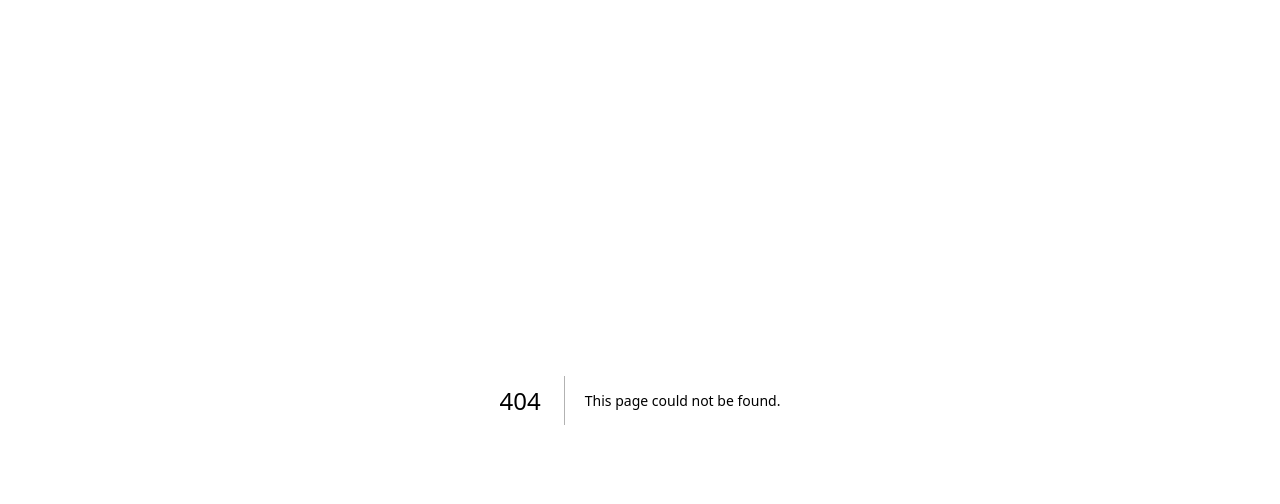
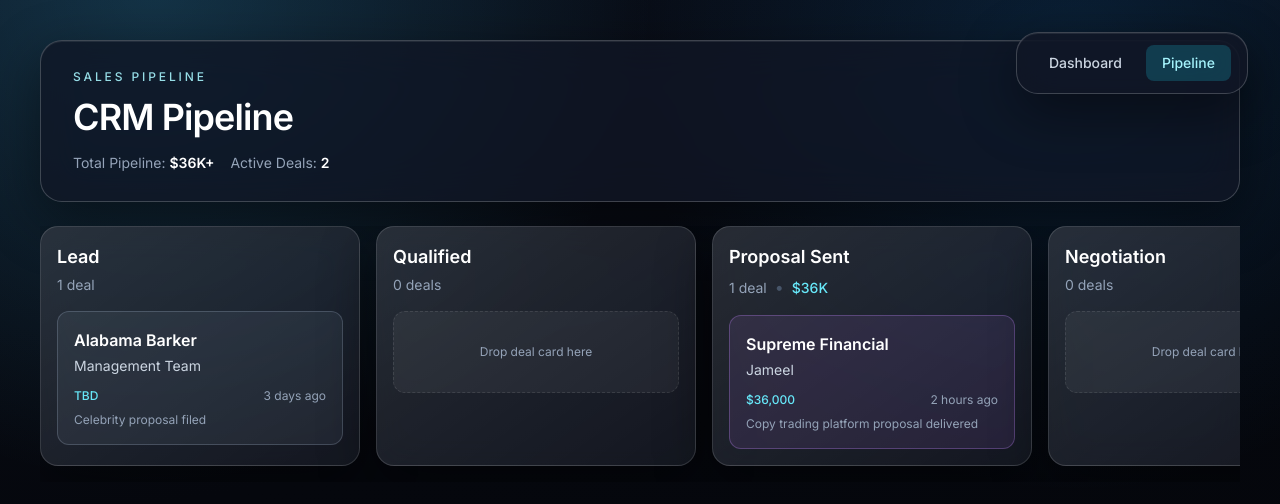
Before and after one commit to vibeworksai/vibeworks-hub, a Next.js app: page /pipeline in a window 1280 px wide. Before the commit this address had no page. Shown: the top 504 px of the page. Built offline with nearby package versions, Linux system fonts and the light colour scheme.

Commit message:
Add CRM pipeline, navigation, and quick stats dashboard

```diff
--- /dev/null
+++ b/app/components/Navigation.tsx
@@ -0,0 +1,38 @@
+"use client";
+
+import Link from "next/link";
+import { usePathname } from "next/navigation";
+
+export default function Navigation() {
+  const pathname = usePathname();
+
+  const links = [
+    { href: "/", label: "Dashboard" },
+    { href: "/pipeline", label: "Pipeline" }
+  ];
+
+  return (
+    <nav className="glass-panel fixed bottom-6 left-1/2 z-50 -translate-x-1/2 border-white/20 px-4 py-3 sm:bottom-auto sm:left-auto sm:right-8 sm:top-8 sm:translate-x-0">
+      <ul className="flex gap-2">
+        {links.map((link) => {
+          const isActive = pathname === link.href || (link.href !== "/" && pathname.startsWith(link.href));
+
+          return (
+            <li key={link.href}>
+              <Link
+                href={link.href}
+                className={`block rounded-lg px-4 py-2 text-sm font-medium transition-colors ${
+                  isActive
+                    ? "bg-cyan-400/20 text-cyan-200"
+                    : "text-slate-300 hover:bg-white/10 hover:text-white"
+                }`}
+              >
+                {link.label}
+              </Link>
+            </li>
+          );
+        })}
+      </ul>
+    </nav>
+  );
+}
--- a/app/layout.tsx
+++ b/app/layout.tsx
@@ -1,12 +1,13 @@
 import type { Metadata } from "next";
 import { Inter } from "next/font/google";
 import "./globals.css";
+import Navigation from "./components/Navigation";
 
 const inter = Inter({ subsets: ["latin"] });
 
 export const metadata: Metadata = {
-  title: "Next App",
-  description: "Created with Next.js App Router"
+  title: "VibeWorks Hub",
+  description: "Premium project management and CRM for VibeWorks Studio"
 };
 
 export default function RootLayout({
@@ -16,7 +17,10 @@ export default function RootLayout({
 }>) {
   return (
     <html lang="en">
-      <body className={inter.className}>{children}</body>
+      <body className={inter.className}>
+        <Navigation />
+        {children}
+      </body>
     </html>
   );
 }
--- a/app/page.tsx
+++ b/app/page.tsx
@@ -84,6 +84,30 @@ export default function HomePage() {
           <p className="mt-3 max-w-2xl text-sm text-slate-300 sm:text-base">
             Real-time portfolio view with execution momentum, delivery risk, and system health.
           </p>
+
+          {/* Quick Stats */}
+          <div className="mt-6 grid grid-cols-2 gap-4 sm:grid-cols-4">
+            <div className="rounded-xl border border-white/10 bg-white/5 p-4">
+              <p className="text-xs text-slate-400">Active Projects</p>
+              <p className="mt-1 text-2xl font-semibold text-white">{projects.length}</p>
+            </div>
+            <div className="rounded-xl border border-white/10 bg-white/5 p-4">
+              <p className="text-xs text-slate-400">On Track</p>
+              <p className="mt-1 text-2xl font-semibold text-emerald-300">
+                {projects.filter((p) => p.status === "On Track").length}
+              </p>
+            </div>
+            <div className="rounded-xl border border-white/10 bg-white/5 p-4">
+              <p className="text-xs text-slate-400">Pipeline Value</p>
+              <p className="mt-1 text-2xl font-semibold text-cyan-300">$36K+</p>
+            </div>
+            <div className="rounded-xl border border-white/10 bg-white/5 p-4">
+              <p className="text-xs text-slate-400">Avg Progress</p>
+              <p className="mt-1 text-2xl font-semibold text-white">
+                {Math.round(projects.reduce((sum, p) => sum + p.progress, 0) / projects.length)}%
+              </p>
+            </div>
+          </div>
         </header>
 
         <section className="mt-6 grid grid-cols-1 gap-4 sm:mt-7 sm:gap-5 lg:grid-cols-2 xl:grid-cols-3">
--- /dev/null
+++ b/app/pipeline/page.tsx
@@ -0,0 +1,140 @@
+type DealStage = "Lead" | "Qualified" | "Proposal Sent" | "Negotiation" | "Closed Won" | "Closed Lost";
+
+type Deal = {
+  id: string;
+  company: string;
+  contact: string;
+  value: string;
+  stage: DealStage;
+  lastContact: string;
+  notes: string;
+};
+
+const deals: Deal[] = [
+  {
+    id: "1",
+    company: "Supreme Financial",
+    contact: "Jameel",
+    value: "$36,000",
+    stage: "Proposal Sent",
+    lastContact: "2 hours ago",
+    notes: "Copy trading platform proposal delivered"
+  },
+  {
+    id: "2",
+    company: "Alabama Barker",
+    contact: "Management Team",
+    value: "TBD",
+    stage: "Lead",
+    lastContact: "3 days ago",
+    notes: "Celebrity proposal filed"
+  }
+];
+
+const stages: DealStage[] = [
+  "Lead",
+  "Qualified",
+  "Proposal Sent",
+  "Negotiation",
+  "Closed Won",
+  "Closed Lost"
+];
+
+const stageColors: Record<DealStage, string> = {
+  "Lead": "border-slate-400/30 bg-slate-400/10",
+  "Qualified": "border-blue-400/30 bg-blue-400/10",
+  "Proposal Sent": "border-purple-400/30 bg-purple-400/10",
+  "Negotiation": "border-amber-400/30 bg-amber-400/10",
+  "Closed Won": "border-emerald-400/30 bg-emerald-400/10",
+  "Closed Lost": "border-rose-400/30 bg-rose-400/10"
+};
+
+export default function PipelinePage() {
+  return (
+    <main className="min-h-screen px-4 pb-8 pt-6 text-slate-100 sm:px-6 sm:pt-10 lg:px-10">
+      <div className="mx-auto w-full max-w-7xl">
+        {/* Header */}
+        <header className="glass-panel border-white/20 px-5 py-6 sm:px-8 sm:py-7">
+          <p className="text-xs font-medium uppercase tracking-[0.24em] text-cyan-200/90">
+            Sales Pipeline
+          </p>
+          <h1 className="mt-3 text-3xl font-semibold tracking-tight text-white sm:text-4xl">
+            CRM Pipeline
+          </h1>
+          <div className="mt-4 flex flex-wrap gap-4 text-sm">
+            <div>
+              <span className="text-slate-400">Total Pipeline:</span>{" "}
+              <span className="font-semibold text-white">$36K+</span>
+            </div>
+            <div>
+              <span className="text-slate-400">Active Deals:</span>{" "}
+              <span className="font-semibold text-white">2</span>
+            </div>
+          </div>
+        </header>
+
+        {/* Pipeline Stages */}
+        <section className="mt-6">
+          <div className="flex gap-4 overflow-x-auto pb-4">
+            {stages.map((stage) => {
+              const stageDeals = deals.filter((deal) => deal.stage === stage);
+              const stageValue = stageDeals.reduce((sum, deal) => {
+                const value = deal.value.replace(/[^0-9]/g, "");
+                return sum + (value ? parseInt(value) : 0);
+              }, 0);
+
+              return (
+                <article
+                  key={stage}
+                  className="glass-card min-w-[280px] flex-shrink-0 p-4 sm:min-w-[320px]"
+                >
+                  <div className="mb-4">
+                    <h2 className="text-lg font-semibold text-white">{stage}</h2>
+                    <div className="mt-1 flex items-baseline gap-2">
+                      <span className="text-sm text-slate-400">
+                        {stageDeals.length} {stageDeals.length === 1 ? "deal" : "deals"}
+                      </span>
+                      {stageValue > 0 && (
+                        <>
+                          <span className="text-slate-600">•</span>
+                          <span className="text-sm font-medium text-cyan-300">
+                            ${(stageValue / 1000).toFixed(0)}K
+                          </span>
+                        </>
+                      )}
+                    </div>
+                  </div>
+
+                  <div className="space-y-3">
+                    {stageDeals.map((deal) => (
+                      <div
+                        key={deal.id}
+                        className={`rounded-xl border p-4 transition-transform hover:scale-[1.02] ${stageColors[stage]}`}
+                      >
+                        <h3 className="font-semibold text-white">{deal.company}</h3>
+                        <p className="mt-1 text-sm text-slate-300">{deal.contact}</p>
+                        <div className="mt-3 flex items-center justify-between text-xs">
+                          <span className="font-medium text-cyan-300">{deal.value}</span>
+                          <span className="text-slate-400">{deal.lastContact}</span>
+                        </div>
+                        {deal.notes && (
+                          <p className="mt-2 text-xs text-slate-400">{deal.notes}</p>
+                        )}
+                      </div>
+                    ))}
+
+                    {stageDeals.length === 0 && (
+                      <div className="rounded-xl border border-dashed border-white/10 bg-white/5 px-3 py-8 text-center text-xs text-slate-400">
+                        Drop deal card here
+                      </div>
+                    )}
+                  </div>
+                </article>
+              );
+            })}
+          </div>
+        </section>
+      </div>
+    </main>
+  );
+}
```
